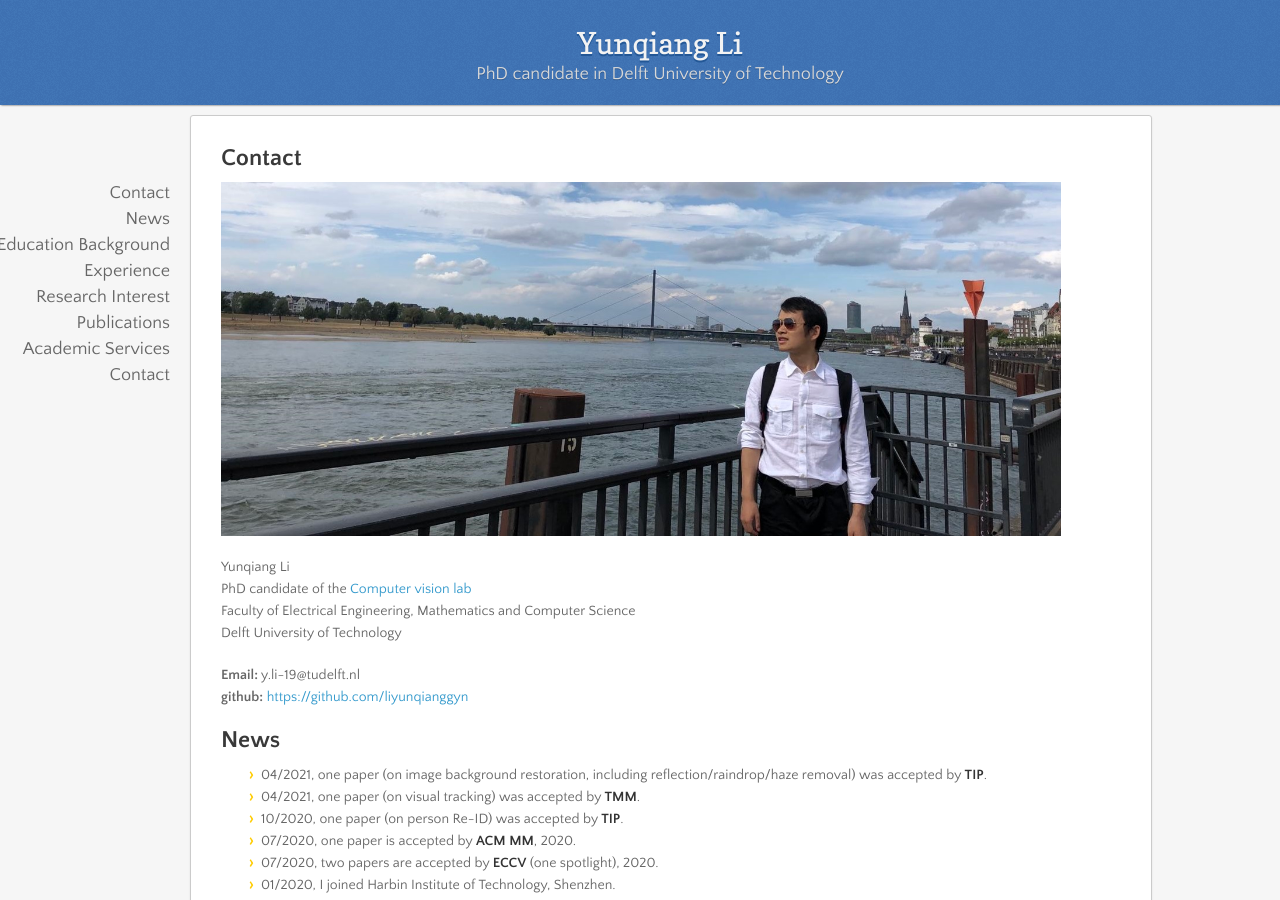
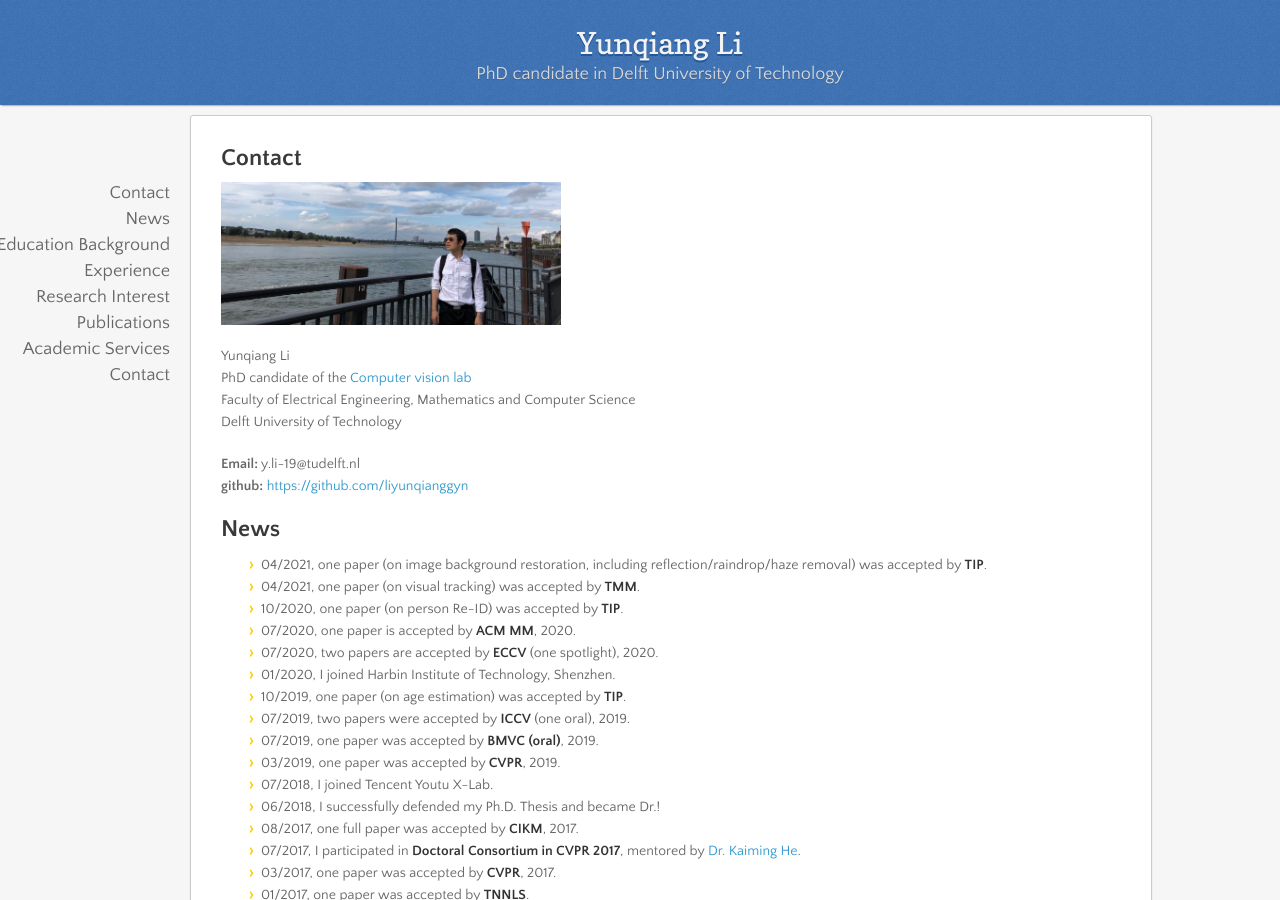
Before and after one commit to liyunqianggyn/liyunqianggyn.github.io, a Jekyll site: the page built from index.md, in a window 1280 px wide and 900 px high. Built offline with Jekyll 4.4.1, drawn with Linux system fonts in a browser that asks for light colours; nearby versions of some CDN libraries; our own code applies the rules of GitHub Pages for plain Markdown files.

Commit message:
Update index.md

```diff
--- a/index.md
+++ b/index.md
@@ -1,6 +1,6 @@
 ## Contact
 
-<img align="top" width='840' src="yunqiang.jpg">
+<img align="top" width='340' src="yunqiang.jpg">
 
 Yunqiang Li <br/>
 PhD candidate of the <a href="http://visionlab.tudelft.nl">Computer vision lab</a><br/>
```
